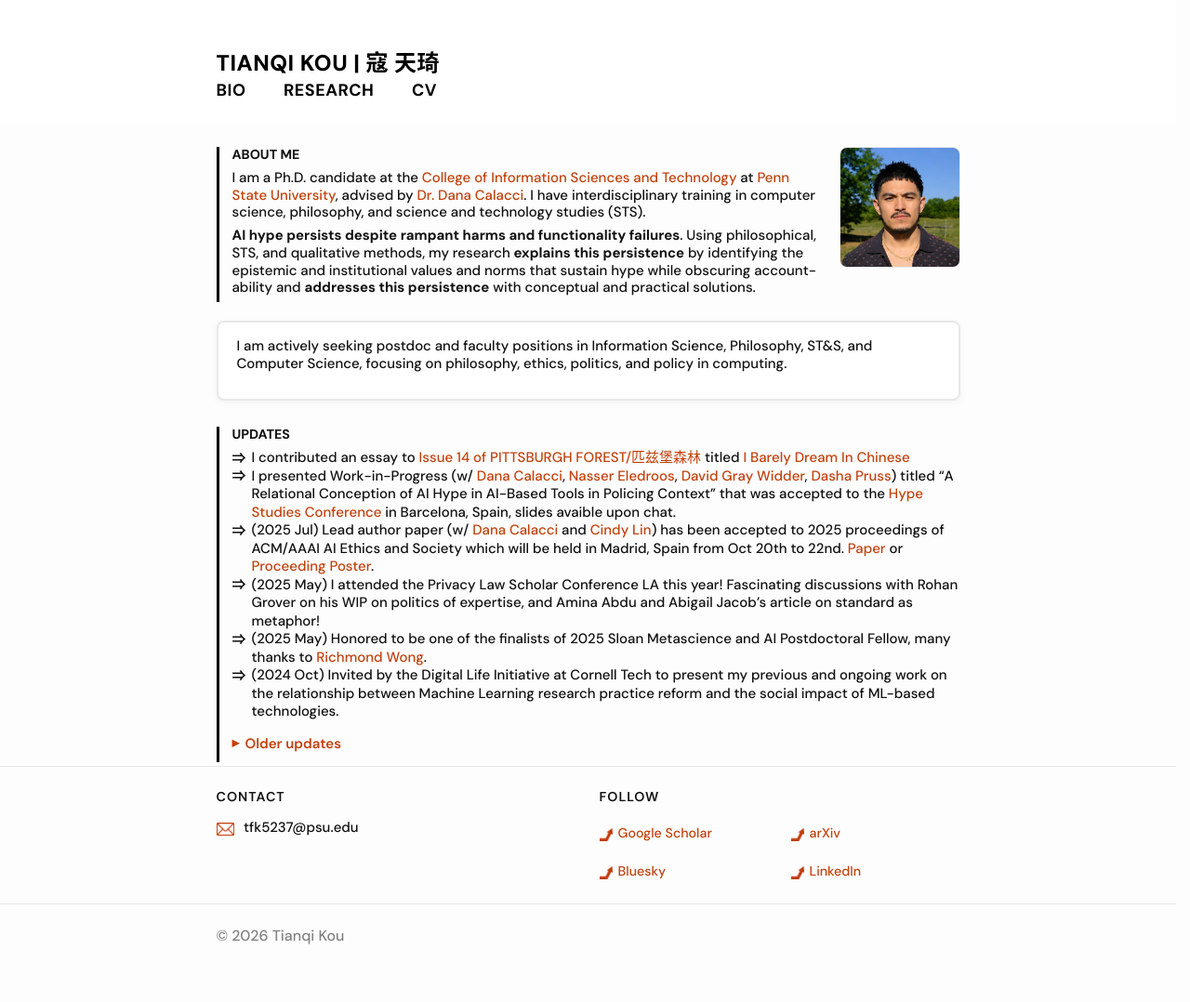
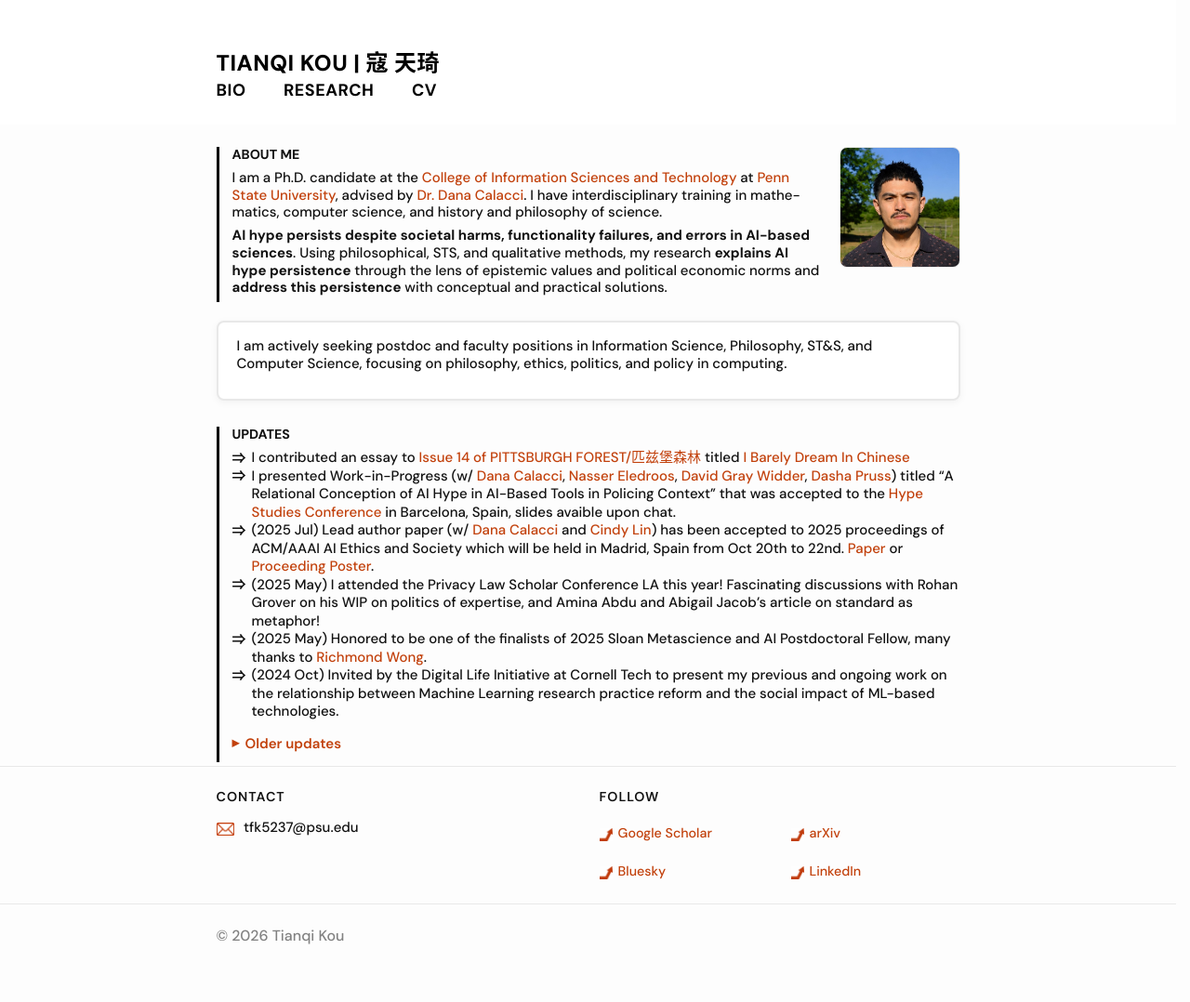
Before and after one commit to koutianqi/koutianqi.github.io, a Jekyll site: the page built from index.markdown, in a window 1280 px wide. Shown: the whole page at 93% size. Built offline with Jekyll 4.4.1, drawn with Linux system fonts in a browser that asks for light colours.

Commit message:
Update index.markdown

```diff
--- a/index.markdown
+++ b/index.markdown
@@ -9,9 +9,9 @@ description: "I study hype and accountability in AI/ML ecosystem."
   <h2 class="desktop-only"><strong>ABOUT ME</strong></h2>
   <h2 class="mobile-only"><strong>ABOUT ME</strong></h2>
 
-I am a Ph.D. candidate at the [College of Information Sciences and Technology](https://ist.psu.edu/about) at [Penn State University](https://www.psu.edu), advised by [Dr. Dana Calacci](https://www.dcalacci.net). I have interdisciplinary training in computer science, philosophy, and science and technology studies (STS).
+I am a Ph.D. candidate at the [College of Information Sciences and Technology](https://ist.psu.edu/about) at [Penn State University](https://www.psu.edu), advised by [Dr. Dana Calacci](https://www.dcalacci.net). I have interdisciplinary training in mathematics, computer science, and history and philosophy of science.
 
-**AI hype persists despite rampant harms and functionality failures**. Using philosophical, STS, and qualitative methods, my research **explains this persistence** by identifying the epistemic and institutional values and norms that sustain hype while obscuring accountability and **addresses this persistence** with conceptual and practical solutions.
+**AI hype persists despite societal harms, functionality failures, and errors in AI-based sciences**. Using philosophical, STS, and qualitative methods, my research **explains AI hype persistence** through the lens of epistemic values and political economic norms and **address this persistence** with conceptual and practical solutions.
 
   </div>
   <img class="headshot" src="{{ "/assets/img/headshot_crop.jpg" | relative_url }}" alt="Headshot" />
```
